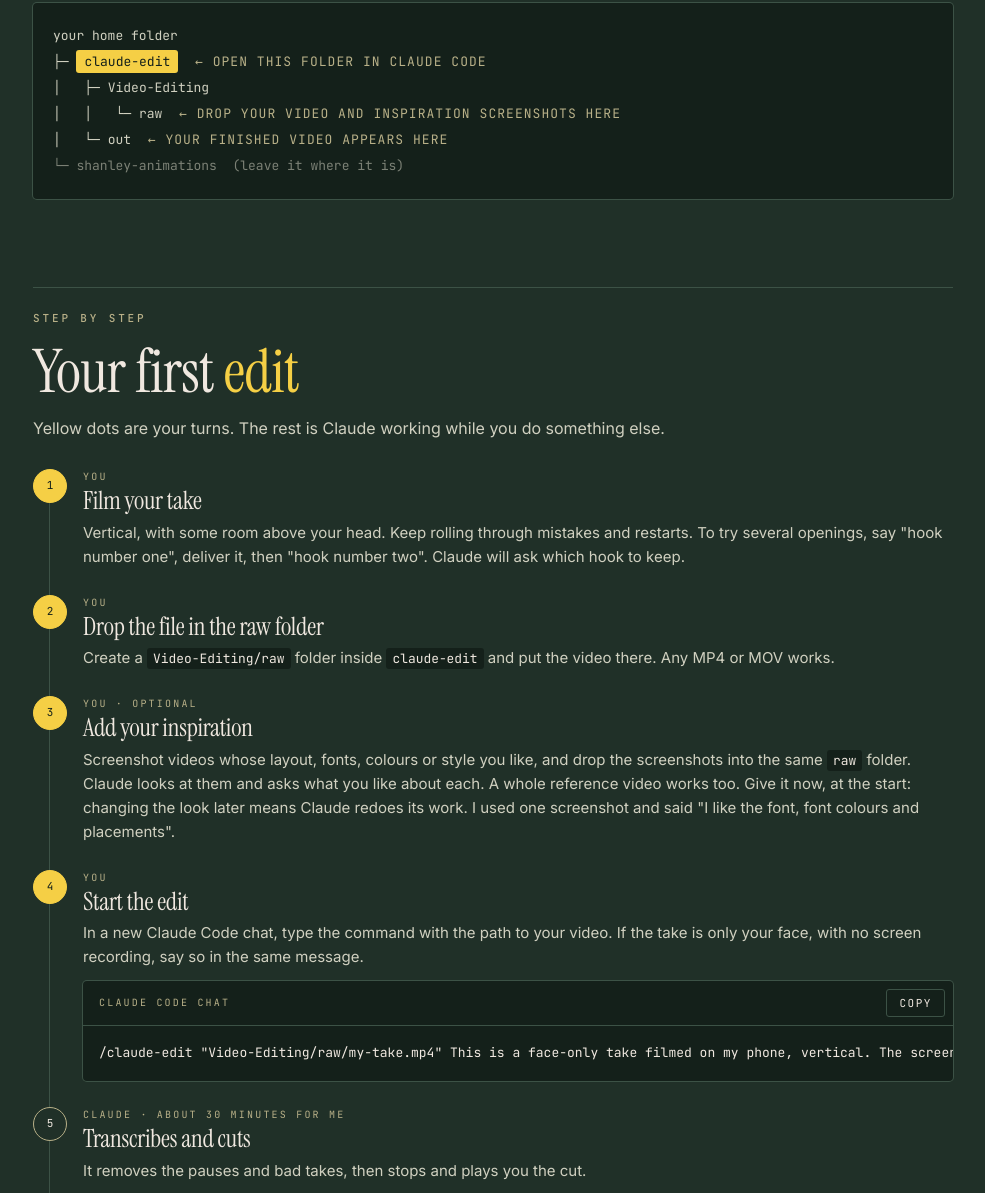
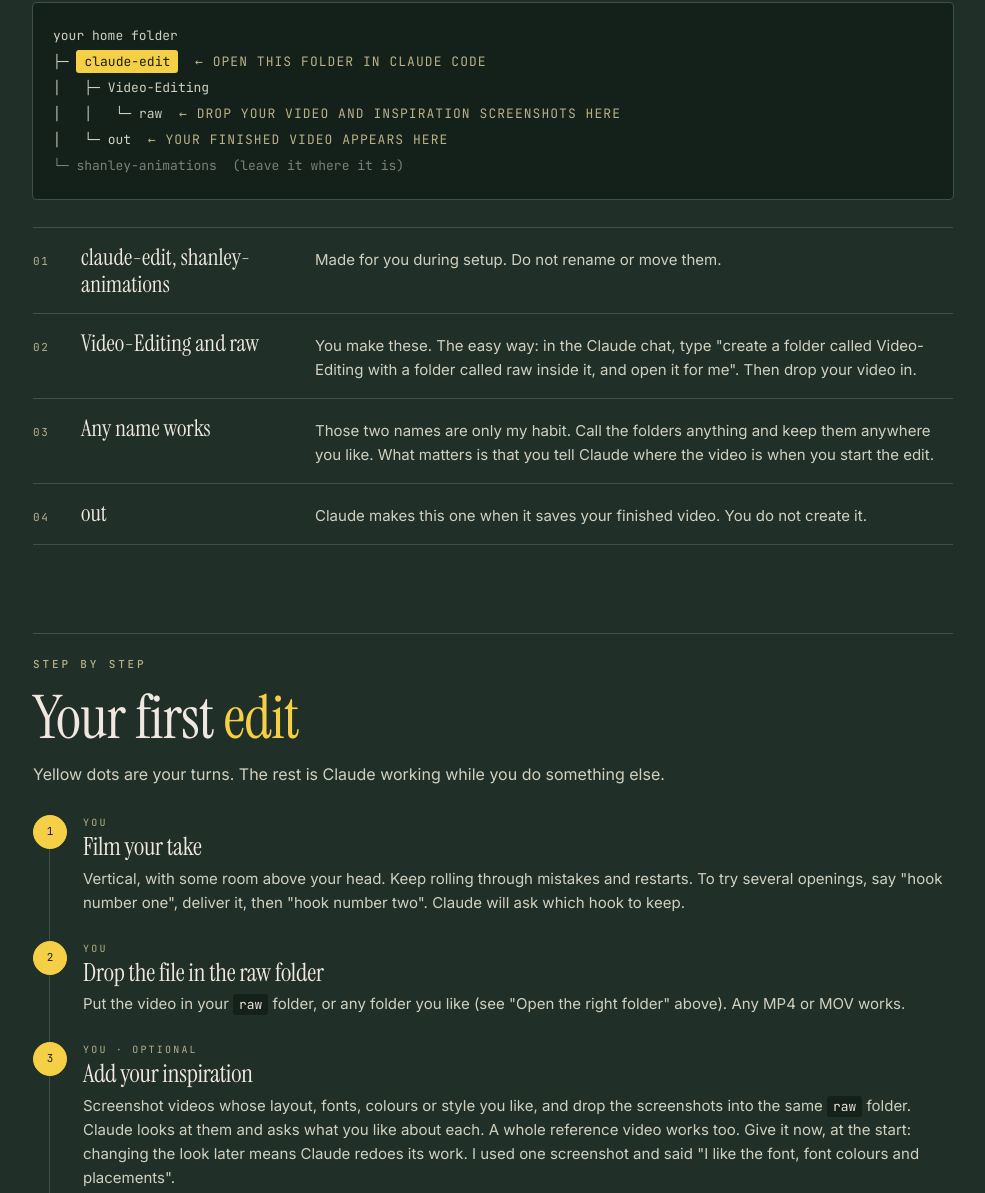
Before and after one commit to shasuganda/shanley-animations, a website: page guide/edit-video-with-claude.html in a window 1280 px wide. Shown: the part 8801-9994 px from the top of the page, without its empty margins (147-1132 px from the left). Drawn offline with Linux system fonts and the light colour scheme.

Commit message:
Guide: explain which folders to create and that names are free
Co-Authored-By: Claude Fable 5.2 <noreply@anthropic.com>

```diff
--- a/guide/edit-video-with-claude.html
+++ b/guide/edit-video-with-claude.html
@@ -570,6 +570,12 @@ npm run setup</pre></div>
 <div>│&nbsp;&nbsp;&nbsp;└─ out <span class="why">&nbsp;← YOUR FINISHED VIDEO APPEARS HERE</span></div>
 <div class="dim">└─ shanley-animations &nbsp;(leave it where it is)</div>
     </div>
+    <div class="rows">
+      <div class="row"><span class="no">01</span><span class="k">claude-edit, shanley-animations</span><span class="v">Made for you during setup. Do not rename or move them.</span></div>
+      <div class="row"><span class="no">02</span><span class="k">Video-Editing and raw</span><span class="v">You make these. The easy way: in the Claude chat, type "create a folder called Video-Editing with a folder called raw inside it, and open it for me". Then drop your video in.</span></div>
+      <div class="row"><span class="no">03</span><span class="k">Any name works</span><span class="v">Those two names are only my habit. Call the folders anything and keep them anywhere you like. What matters is that you tell Claude where the video is when you start the edit.</span></div>
+      <div class="row"><span class="no">04</span><span class="k">out</span><span class="v">Claude makes this one when it saves your finished video. You do not create it.</span></div>
+    </div>
   </section>
 
   <section>
@@ -580,7 +586,7 @@ npm run setup</pre></div>
     </div>
     <div class="flow">
       <div class="f you"><div class="dot">1</div><div><div class="who">You</div><h3>Film your take</h3><p>Vertical, with some room above your head. Keep rolling through mistakes and restarts. To try several openings, say "hook number one", deliver it, then "hook number two". Claude will ask which hook to keep.</p></div></div>
-      <div class="f you"><div class="dot">2</div><div><div class="who">You</div><h3>Drop the file in the raw folder</h3><p>Create a <code>Video-Editing/raw</code> folder inside <code>claude-edit</code> and put the video there. Any MP4 or MOV works.</p></div></div>
+      <div class="f you"><div class="dot">2</div><div><div class="who">You</div><h3>Drop the file in the raw folder</h3><p>Put the video in your <code>raw</code> folder, or any folder you like (see "Open the right folder" above). Any MP4 or MOV works.</p></div></div>
       <div class="f you"><div class="dot">3</div><div><div class="who">You · optional</div><h3>Add your inspiration</h3><p>Screenshot videos whose layout, fonts, colours or style you like, and drop the screenshots into the same <code>raw</code> folder. Claude looks at them and asks what you like about each. A whole reference video works too. Give it now, at the start: changing the look later means Claude redoes its work. I used one screenshot and said "I like the font, font colours and placements".</p></div></div>
       <div class="f you"><div class="dot">4</div><div><div class="who">You</div><h3>Start the edit</h3><p>In a new Claude Code chat, type the command with the path to your video. If the take is only your face, with no screen recording, say so in the same message.</p>
         <div class="code"><div class="bar"><span>Claude Code chat</span><button type="button" data-copy>Copy</button></div><pre>/claude-edit "Video-Editing/raw/my-take.mp4" This is a face-only take filmed on my phone, vertical. The screenshots in the same folder are my inspiration for the graphics.</pre></div></div></div>
```
Also changed, not shown: guide/guide.src.html (+7 -1 lines), 1 other file.
